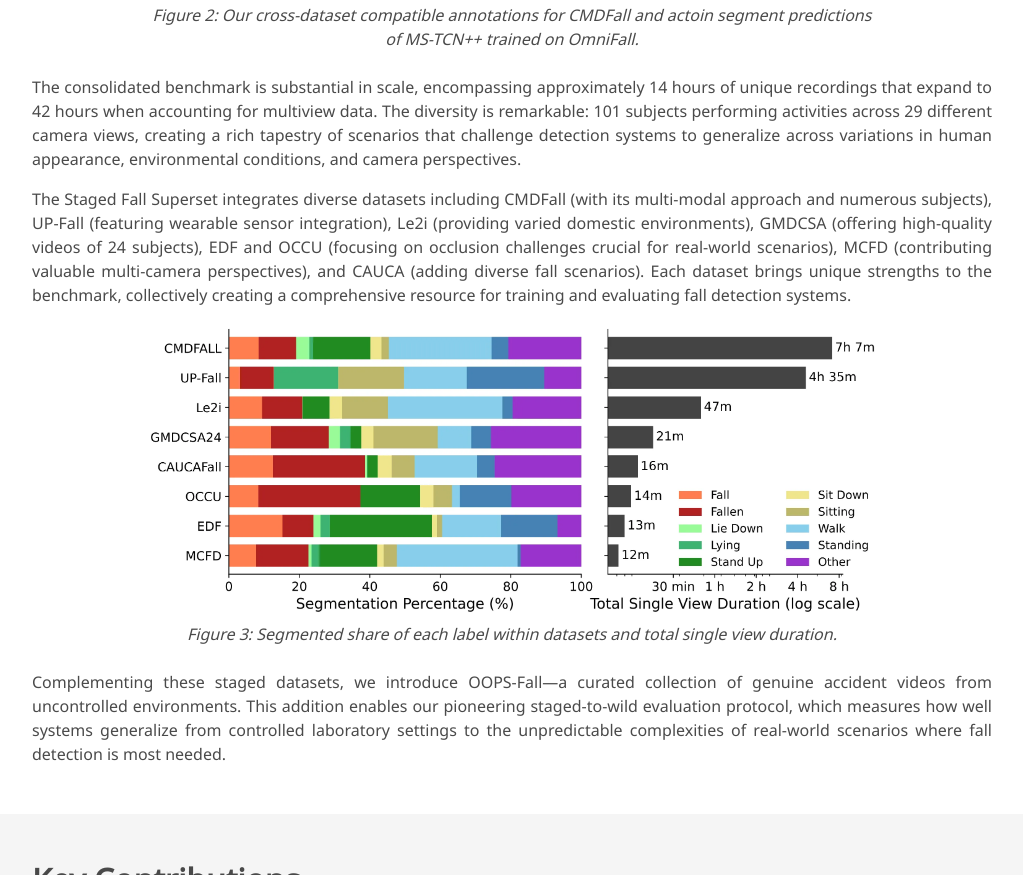
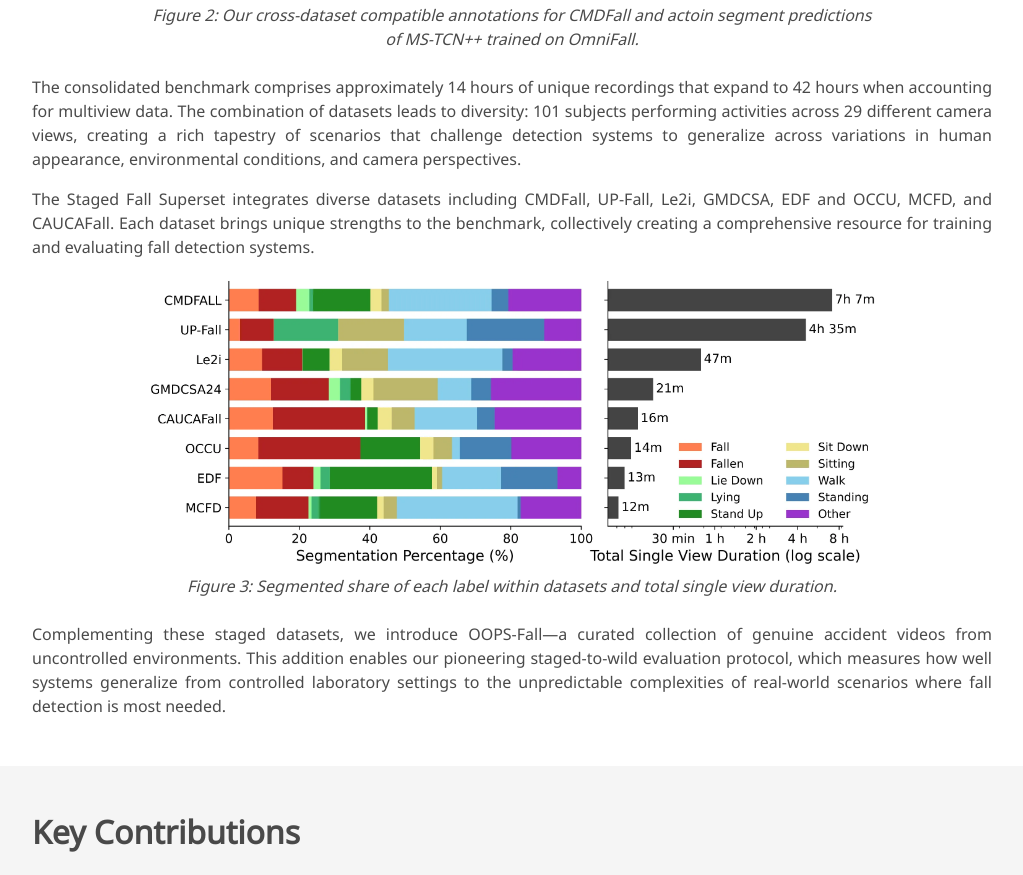
Before and after one commit to simplexsigil/omnifall, a plain HTML site: page index.html in a window 1280 px wide. Shown: the part 2512-3387 px from the top of the page, without its empty margins (128-1151 px from the left). Drawn offline with nearby package versions, Linux system fonts and the light colour scheme; some icons are missing; a web font is replaced by a local one.

Commit message:
Update index.html

```diff
--- a/index.html
+++ b/index.html
@@ -222,11 +222,11 @@
               </div>
             </div>
             <p>
-              The consolidated benchmark is substantial in scale, encompassing approximately 14 hours of unique recordings that expand to 42 hours when accounting for multiview data. The diversity is remarkable: 101 subjects performing activities across 29 different camera views, creating a rich tapestry of scenarios that challenge detection systems to generalize across variations in human appearance, environmental conditions, and camera perspectives.
+              The consolidated benchmark comprises approximately 14 hours of unique recordings that expand to 42 hours when accounting for multiview data. The combination of datasets leads to diversity: 101 subjects performing activities across 29 different camera views, creating a rich tapestry of scenarios that challenge detection systems to generalize across variations in human appearance, environmental conditions, and camera perspectives.
             </p>
 
             <p>
-              The Staged Fall Superset integrates diverse datasets including CMDFall (with its multi-modal approach and numerous subjects), UP-Fall (featuring wearable sensor integration), Le2i (providing varied domestic environments), GMDCSA (offering high-quality videos of 24 subjects), EDF and OCCU (focusing on occlusion challenges crucial for real-world scenarios), MCFD (contributing valuable multi-camera perspectives), and CAUCA (adding diverse fall scenarios). Each dataset brings unique strengths to the benchmark, collectively creating a comprehensive resource for training and evaluating fall detection systems.
+              The Staged Fall Superset integrates diverse datasets including CMDFall, UP-Fall, Le2i, GMDCSA, EDF and OCCU, MCFD, and CAUCAFall. Each dataset brings unique strengths to the benchmark, collectively creating a comprehensive resource for training and evaluating fall detection systems.
             </p>
             <div class="columns is-centered">
               <div class="column is-10">
```
